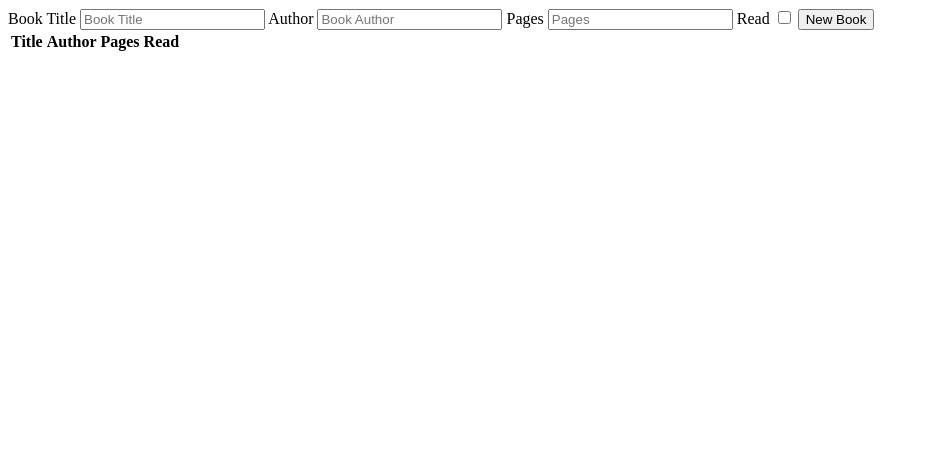
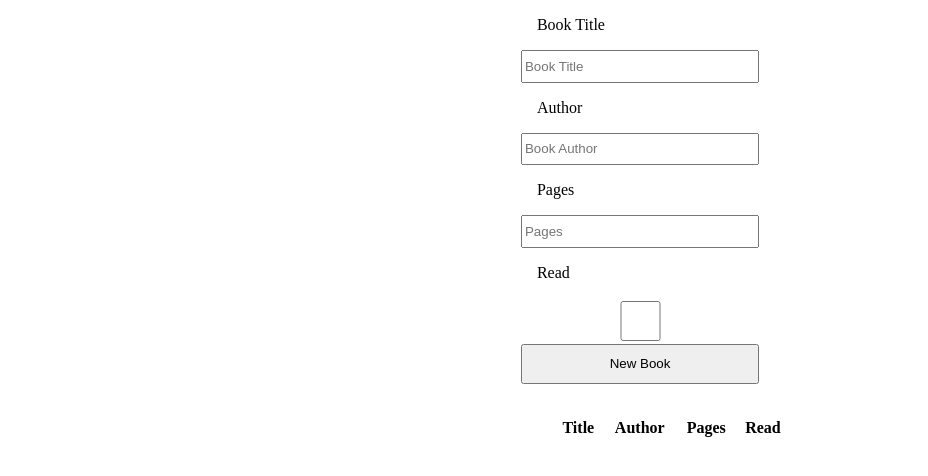
Before and after one commit to sanadwj/library, a plain HTML site: page index.html in a window 1280 px wide. Shown: the whole page, without its empty margins (0-928 px from the left). Drawn offline with Linux system fonts and the light colour scheme.

Commit message:
Add styles

```diff
--- a/index.html
+++ b/index.html
@@ -3,26 +3,37 @@
 <head>
     <meta charset="UTF-8">
     <meta name="viewport" content="width=device-width, initial-scale=1.0">
+    <link rel="stylesheet" href="./src/css/style.css">
     <title>Libro</title>
 </head>
 <body>
+    <div class="col">
         <label for="title">Book Title</label>
         <input type="text" id="title" placeholder="Book Title">
-
+    </div>
+    <div class="col">
         <label for="author">Author</label>
         <input type="text" id="author" placeholder="Book Author">
+    </div>
+    <div class="col">
 
         <label for="pages">Pages</label>
         <input type="number" id="pages" placeholder="Pages">
-
+    </div>
+    <div class="col">
         <label for="read">Read</label>
         <input type="checkbox" name="Book Read" id="read">
+    </div>
+    <div class="col">
+        <button type="submit" onclick='addBookToLibrary()'>New Book</button>
+    </div>
 
-    <button type="submit" onclick='addBookToLibrary()'>New Book</button>
 
-    <table>
-        <thead>
-            <tr>
+
+
+    <table class="container">
+        <thead >
+            <tr class="head">
                 <th>Title</th>
                 <th>Author</th>
                 <th>Pages</th>
--- a/src/css/style.css
+++ b/src/css/style.css
@@ -0,0 +1,49 @@
+html, body {
+  margin: 0 auto;
+  display: flex;
+  justify-content: center;
+  flex-direction: column;
+
+}
+
+.col {
+  display: flex;
+
+  flex-direction: column;
+  text-align: center;
+  width: 100%;
+}
+
+label {
+  margin: 1em;
+  text-align: start;
+}
+
+input {
+  height: 2em;
+}
+
+.container {
+  width: 100%;
+  margin: 2em;
+}
+
+#read {
+  height: 40px;
+
+}
+
+.head {
+  border: 2px solid black;
+  margin: 2em;
+}
+
+button {
+  height: 3em;
+
+}
+
+a {
+  color: red;
+  text-decoration: none;
+}
```
Lines whose indentation alone changed are shown as unchanged.
